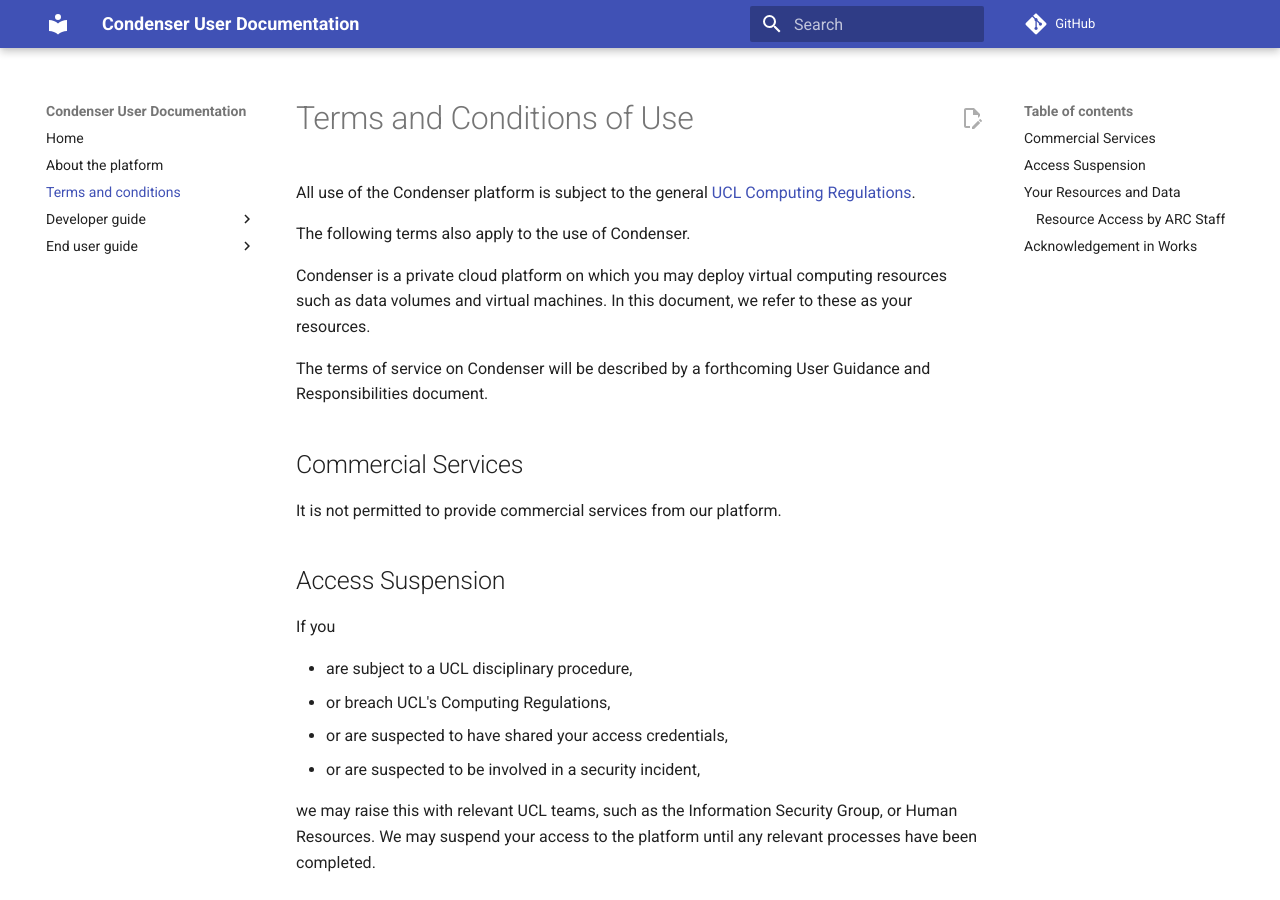
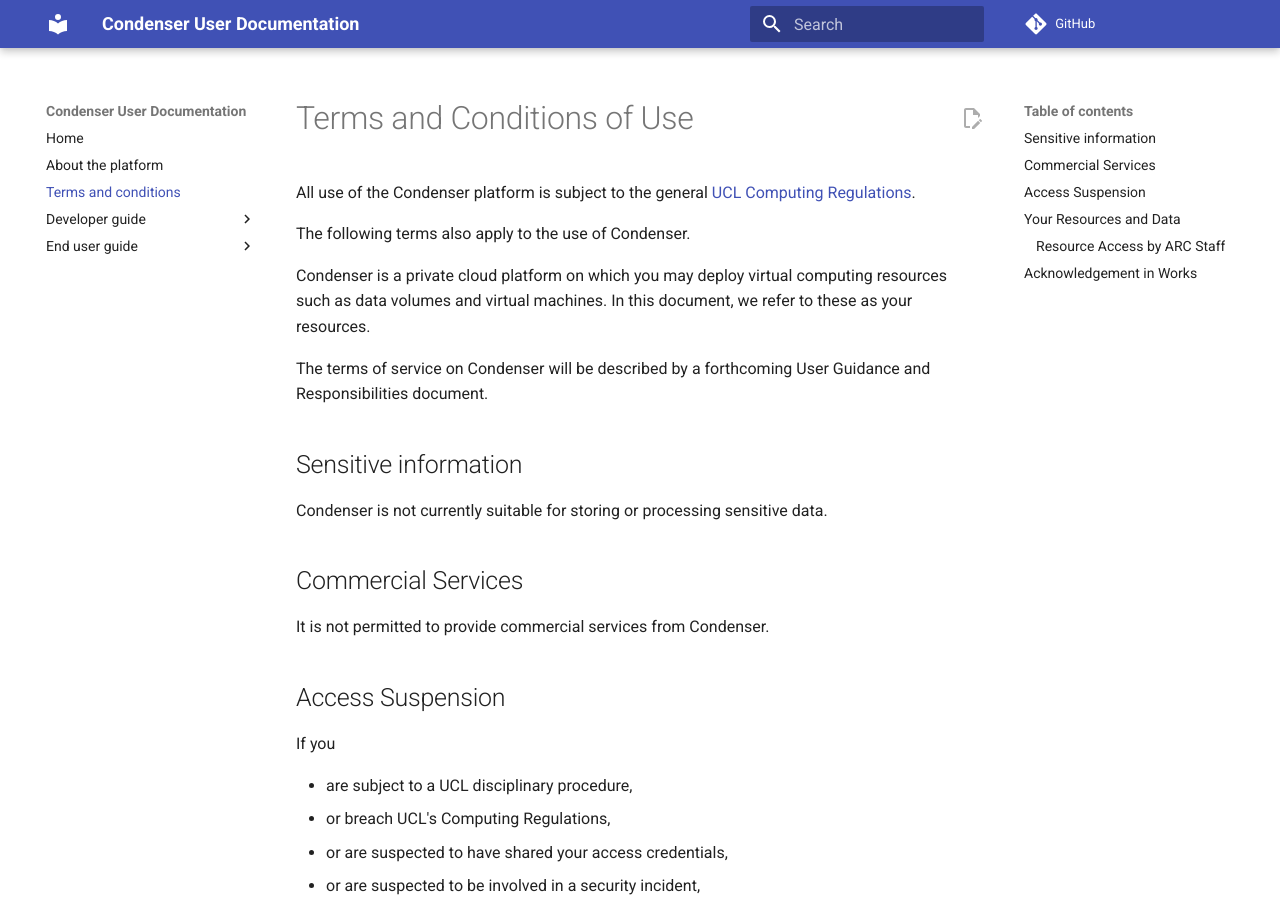
Before and after one commit to UCL-ARC/condenser-mkdocs, an MkDocs documentation site: the page built from docs/terms_and_conditions.md, in a window 1280 px wide and 900 px high. Built offline with MkDocs 1.6.1 and Material for MkDocs 9.7.7, drawn with Linux system fonts in a browser that asks for light colours; comment, search, counter and statistics services are not loaded.

Commit message:
Add a note about sensitive data to the Terms and Conditions (#10) #patch
* Add a note about sensitive data to the TaCs

* Update docs/terms_and_conditions.md

Co-authored-by: ostrachan <o.strachan@ucl.ac.uk>

---------

Co-authored-by: ostrachan <o.strachan@ucl.ac.uk>

```diff
--- a/docs/terms_and_conditions.md
+++ b/docs/terms_and_conditions.md
@@ -15,9 +15,13 @@
 The terms of service on Condenser will be described by a forthcoming User Guidance
 and Responsibilities document.
 
+## Sensitive information
+
+Condenser is not currently suitable for storing or processing sensitive data.
+
 ## Commercial Services
 
-It is not permitted to provide commercial services from our platform.
+It is not permitted to provide commercial services from Condenser.
 
 ## Access Suspension
 
```
